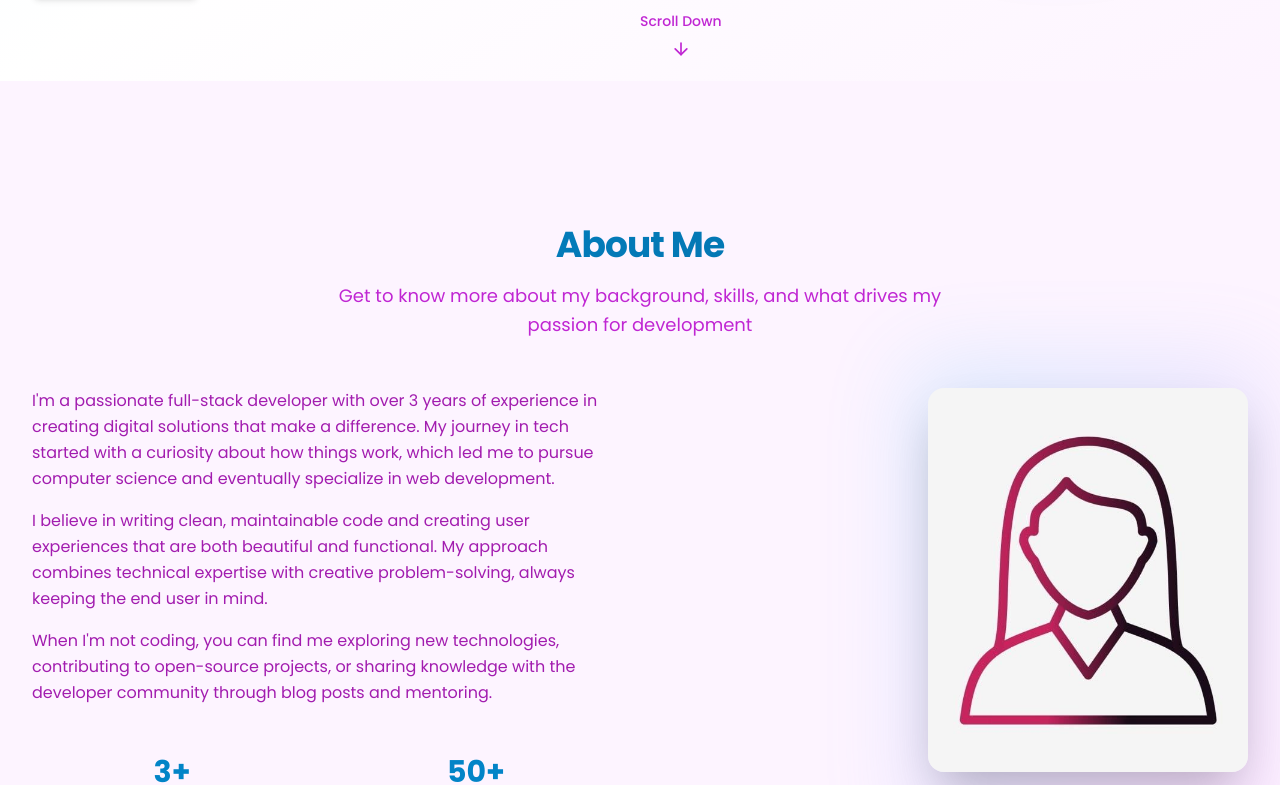
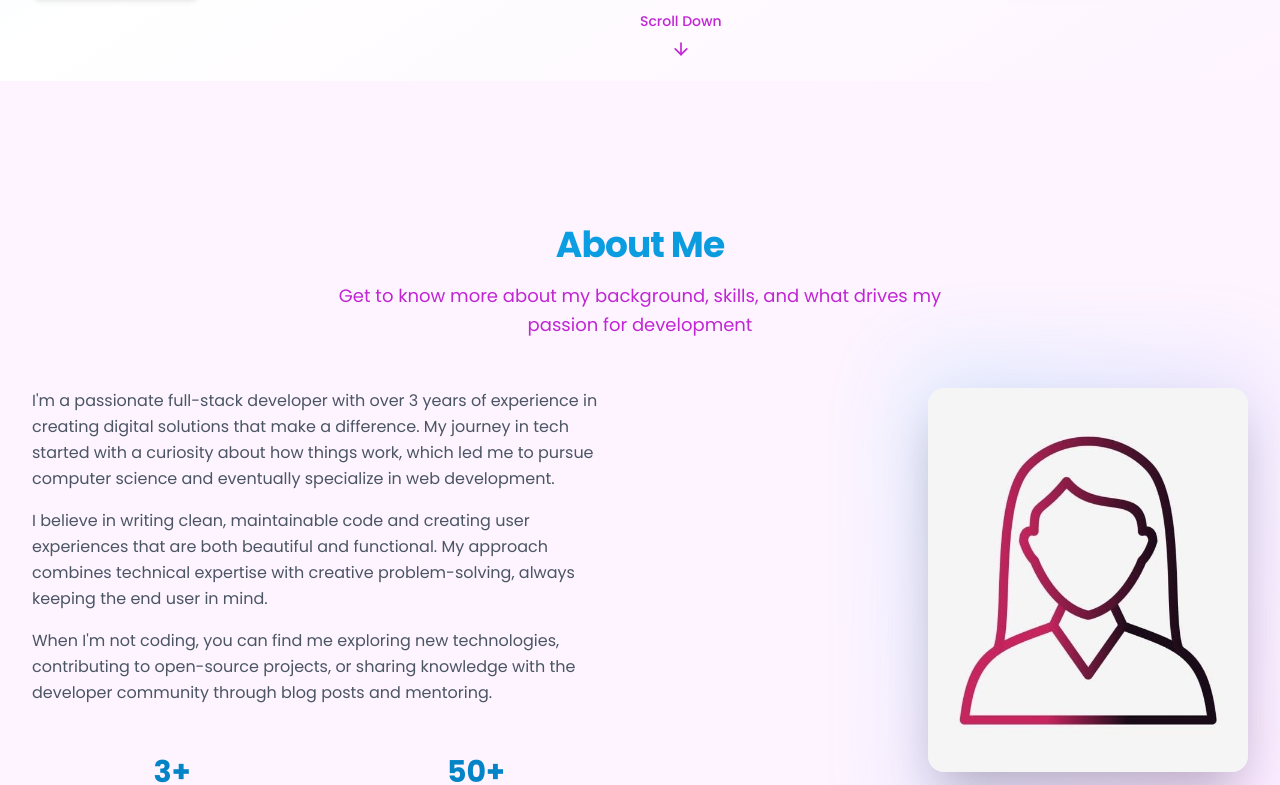
Before and after one commit to 24164369/ra, a React (Vite) app: page / in a window 1280 px wide. Shown: the part 719-1504 px from the top of the page. Built offline with nearby package versions, Linux system fonts and the light colour scheme.

Commit message:
Update index.css

```diff
--- a/src/index.css
+++ b/src/index.css
@@ -6,27 +6,64 @@
 @tailwind components;
 @tailwind utilities;
 
-/* CSS Variables for consistent theming */
+/* CSS Variables - White Based Theme */
 :root {
   --font-primary-ltr: 'Poppins', system-ui, sans-serif;
   --font-primary-rtl: 'Almarai', 'Segoe UI', 'Tahoma', 'Arial Unicode MS', system-ui, sans-serif;
   --font-mono: 'JetBrains Mono', monospace;
-  --color-primary: #3b82f6;
-  --color-primary-dark: #1e40af;
-  --color-secondary: #4b5563;
-  --color-secondary-light: #f3f4f6;
-  --border-radius: 0.5rem;
-  --transition: all 0.3s cubic-bezier(0.4, 0, 0.2, 1);
-}
 
-/* Dark mode variables */
-@media (prefers-color-scheme: dark) {
-  :root {
-    --color-primary: #60a5fa;
-    --color-primary-dark: #2563eb;
-    --color-secondary: #e5e7eb;
-    --color-secondary-light: #374151;
-  }
+  /* White Based Color Palette */
+  --color-white: #ffffff;
+  --color-gray-50: #f9fafb;
+  --color-gray-100: #f3f4f6;
+  --color-gray-200: #e5e7eb;
+  --color-gray-300: #d1d5db;
+  --color-gray-400: #9ca3af;
+  --color-gray-500: #6b7280;
+  --color-gray-600: #4b5563;
+  --color-gray-700: #374151;
+  --color-gray-800: #1f2937;
+  --color-gray-900: #111827;
+
+  /* Accent Colors */
+  --color-accent: #0ea5e9;
+  --color-accent-light: #38bdf8;
+  --color-accent-dark: #0284c7;
+  --color-accent-bg: #f0f9ff;
+
+  /* Success Colors */
+  --color-success: #10b981;
+  --color-success-light: #34d399;
+  --color-success-bg: #ecfdf5;
+
+  /* Warning Colors */
+  --color-warning: #f59e0b;
+  --color-warning-light: #fbbf24;
+  --color-warning-bg: #fffbeb;
+
+  /* Error Colors */
+  --color-error: #ef4444;
+  --color-error-light: #f87171;
+  --color-error-bg: #fef2f2;
+
+  /* Shadows */
+  --shadow-sm: 0 1px 2px 0 rgba(0, 0, 0, 0.05);
+  --shadow: 0 1px 3px 0 rgba(0, 0, 0, 0.1), 0 1px 2px 0 rgba(0, 0, 0, 0.06);
+  --shadow-md: 0 4px 6px -1px rgba(0, 0, 0, 0.1), 0 2px 4px -1px rgba(0, 0, 0, 0.06);
+  --shadow-lg: 0 10px 15px -3px rgba(0, 0, 0, 0.1), 0 4px 6px -2px rgba(0, 0, 0, 0.05);
+  --shadow-xl: 0 20px 25px -5px rgba(0, 0, 0, 0.1), 0 10px 10px -5px rgba(0, 0, 0, 0.04);
+
+  /* Border Radius */
+  --radius-sm: 0.25rem;
+  --radius: 0.375rem;
+  --radius-md: 0.5rem;
+  --radius-lg: 0.75rem;
+  --radius-xl: 1rem;
+
+  /* Transitions */
+  --transition-fast: 150ms cubic-bezier(0.4, 0, 0.2, 1);
+  --transition: 300ms cubic-bezier(0.4, 0, 0.2, 1);
+  --transition-slow: 500ms cubic-bezier(0.4, 0, 0.2, 1);
 }
 
 @layer base {
@@ -44,18 +81,26 @@
   }
 
   body {
-    @apply bg-white text-secondary-900 transition-colors duration-300;
+    background-color: var(--color-white);
+    color: var(--color-gray-700);
     font-weight: 400;
     line-height: 1.6;
+    transition: color var(--transition);
   }
 
+  /* Typography */
   h1, h2, h3, h4, h5, h6 {
     font-weight: 600;
     line-height: 1.3;
-    @apply text-secondary-900;
+    color: var(--color-gray-900);
   }
 
-  /* RTL specific adjustments */
+  p {
+    color: var(--color-gray-600);
+    margin-bottom: 1rem;
+  }
+
+  /* RTL Typography Adjustments */
   html[dir="rtl"] {
     h1, h2, h3, h4, h5, h6 {
       font-weight: 700;
@@ -72,23 +117,51 @@
     }
   }
 
-  /* Focus styles for accessibility */
-  a:focus, button:focus, input:focus, textarea:focus, select:focus {
-    @apply outline-none ring-2 ring-primary-500 ring-opacity-50;
+  /* Links */
+  a {
+    color: var(--color-accent);
+    text-decoration: none;
+    transition: color var(--transition-fast);
   }
 
-  /* Selection color */
-  ::selection {
-    @apply bg-primary-100 text-primary-900;
+  a:hover {
+    color: var(--color-accent-dark);
   }
 
-  /* Smooth transitions for interactive elements */
-  a, button, input, textarea, select {
-    @apply transition-colors duration-200;
+  /* Focus Styles */
+  :focus-visible {
+    outline: 2px solid var(--color-accent);
+    outline-offset: 2px;
+  }
+
+  /* Selection */
+  ::selection {
+    background-color: var(--color-accent-bg);
+    color: var(--color-accent-dark);
+  }
+
+  /* Scrollbar */
+  ::-webkit-scrollbar {
+    width: 8px;
+    height: 8px;
+  }
+
+  ::-webkit-scrollbar-track {
+    background: var(--color-gray-100);
+  }
+
+  ::-webkit-scrollbar-thumb {
+    background: var(--color-gray-300);
+    border-radius: var(--radius);
+  }
+
+  ::-webkit-scrollbar-thumb:hover {
+    background: var(--color-gray-400);
   }
 }
 
 @layer components {
+  /* Layout Components */
   .section-padding {
     @apply px-4 sm:px-6 lg:px-8 py-12 md:py-16 lg:py-20;
   }
@@ -97,159 +170,256 @@
     @apply max-w-7xl mx-auto;
   }
 
+  /* Text Components */
   .gradient-text {
-    @apply bg-gradient-to-r from-primary-600 to-primary-800 bg-clip-text text-transparent;
+    background: linear-gradient(135deg, var(--color-accent), var(--color-accent-dark));
+    -webkit-background-clip: text;
+    background-clip: text;
+    color: transparent;
     background-size: 200% auto;
-    transition: background-position 0.5s ease;
+    transition: background-position var(--transition-slow);
   }
 
   .gradient-text:hover {
     background-position: right center;
   }
 
+  /* Card Components */
   .card {
-    @apply bg-white rounded-lg shadow-md p-6 transition-all duration-300;
-    border-radius: var(--border-radius);
+    background-color: var(--color-white);
+    border: 1px solid var(--color-gray-200);
+    border-radius: var(--radius-lg);
+    padding: 1.5rem;
+    box-shadow: var(--shadow);
+    transition: all var(--transition);
   }
 
-  .card-shadow {
-    @apply shadow-lg shadow-secondary-200/50;
+  .card:hover {
+    box-shadow: var(--shadow-lg);
+    transform: translateY(-2px);
   }
 
-  .hover-lift {
-    @apply transition-transform duration-300 hover:-translate-y-1;
+  .card-header {
+    border-bottom: 1px solid var(--color-gray-100);
+    padding-bottom: 1rem;
+    margin-bottom: 1rem;
   }
 
+  .card-title {
+    font-size: 1.25rem;
+    font-weight: 600;
+    color: var(--color-gray-900);
+  }
+
+  /* Button Components */
   .btn {
-    @apply inline-flex items-center justify-center px-4 py-2 border border-transparent text-sm font-medium rounded-md shadow-sm focus:outline-none focus:ring-2 focus:ring-offset-2;
-    border-radius: var(--border-radius);
-    transition: var(--transition);
+    display: inline-flex;
+    align-items: center;
+    justify-content: center;
+    padding: 0.5rem 1rem;
+    font-size: 0.875rem;
+    font-weight: 500;
+    border-radius: var(--radius-md);
+    border: 1px solid transparent;
+    cursor: pointer;
+    transition: all var(--transition-fast);
+    text-decoration: none;
   }
 
   .btn-primary {
-    @apply btn bg-primary-600 text-white hover:bg-primary-700 focus:ring-primary-500;
+    background-color: var(--color-accent);
+    color: var(--color-white);
+    border-color: var(--color-accent);
+  }
+
+  .btn-primary:hover {
+    background-color: var(--color-accent-dark);
+    border-color: var(--color-accent-dark);
+    transform: translateY(-1px);
+    box-shadow: var(--shadow-md);
   }
 
   .btn-secondary {
-    @apply btn bg-secondary-200 text-secondary-800 hover:bg-secondary-300 focus:ring-secondary-500;
+    background-color: var(--color-white);
+    color: var(--color-gray-700);
+    border-color: var(--color-gray-300);
   }
 
-  .input-field {
-    @apply w-full px-3 py-2 border border-secondary-300 rounded-md shadow-sm focus:outline-none focus:ring-primary-500 focus:border-primary-500;
-    border-radius: var(--border-radius);
-    transition: var(--transition);
+  .btn-secondary:hover {
+    background-color: var(--color-gray-50);
+    border-color: var(--color-gray-400);
   }
 
-  /* Animation classes */
+  .btn-ghost {
+    background-color: transparent;
+    color: var(--color-gray-600);
+    border-color: transparent;
+  }
+
+  .btn-ghost:hover {
+    background-color: var(--color-gray-100);
+    color: var(--color-gray-900);
+  }
+
+  /* Input Components */
+  .input {
+    width: 100%;
+    padding: 0.5rem 0.75rem;
+    font-size: 0.875rem;
+    background-color: var(--color-white);
+    border: 1px solid var(--color-gray-300);
+    border-radius: var(--radius-md);
+    color: var(--color-gray-900);
+    transition: all var(--transition-fast);
+  }
+
+  .input:focus {
+    outline: none;
+    border-color: var(--color-accent);
+    box-shadow: 0 0 0 3px rgba(14, 165, 233, 0.1);
+  }
+
+  .input::placeholder {
+    color: var(--color-gray-400);
+  }
+
+  /* Badge Components */
+  .badge {
+    display: inline-flex;
+    align-items: center;
+    padding: 0.25rem 0.5rem;
+    font-size: 0.75rem;
+    font-weight: 500;
+    border-radius: var(--radius);
+    background-color: var(--color-gray-100);
+    color: var(--color-gray-700);
+  }
+
+  .badge-accent {
+    background-color: var(--color-accent-bg);
+    color: var(--color-accent-dark);
+  }
+
+  .badge-success {
+    background-color: var(--color-success-bg);
+    color: var(--color-success);
+  }
+
+  .badge-warning {
+    background-color: var(--color-warning-bg);
+    color: var(--color-warning);
+  }
+
+  .badge-error {
+    background-color: var(--color-error-bg);
+    color: var(--color-error);
+  }
+
+  /* Animation Classes */
+  .hover-lift {
+    transition: transform var(--transition);
+  }
+
+  .hover-lift:hover {
+    transform: translateY(-4px);
+  }
+
   .fade-in {
-    animation: fadeIn 0.5s ease-in-out;
+    animation: fadeIn var(--transition-slow) ease-out;
   }
 
   .slide-up {
-    animation: slideUp 0.5s ease-out;
-  }
-
-  .pulse-slow {
-    animation: pulse 3s infinite;
+    animation: slideUp var(--transition) ease-out;
   }
 }
 
 @layer utilities {
-  .text-balance {
-    text-wrap: balance;
-  }
+  /* Background Utilities */
+  .bg-white { background-color: var(--color-white); }
+  .bg-gray-50 { background-color: var(--color-gray-50); }
+  .bg-gray-100 { background-color: var(--color-gray-100); }
+  .bg-accent { background-color: var(--color-accent); }
+  .bg-accent-bg { background-color: var(--color-accent-bg); }
 
-  .text-gradient {
-    background: linear-gradient(to right, var(--color-primary), var(--color-primary-dark));
-    -webkit-background-clip: text;
-    background-clip: text;
-    color: transparent;
-  }
+  /* Text Color Utilities */
+  .text-white { color: var(--color-white); }
+  .text-gray-500 { color: var(--color-gray-500); }
+  .text-gray-600 { color: var(--color-gray-600); }
+  .text-gray-700 { color: var(--color-gray-700); }
+  .text-gray-800 { color: var(--color-gray-800); }
+  .text-gray-900 { color: var(--color-gray-900); }
+  .text-accent { color: var(--color-accent); }
 
-  .shadow-glow {
-    box-shadow: 0 0 20px rgba(59, 130, 246, 0.3);
-  }
+  /* Border Utilities */
+  .border-gray-200 { border-color: var(--color-gray-200); }
+  .border-gray-300 { border-color: var(--color-gray-300); }
+  .border-accent { border-color: var(--color-accent); }
 
-  .transition-all {
-    transition: var(--transition);
-  }
+  /* Shadow Utilities */
+  .shadow-sm { box-shadow: var(--shadow-sm); }
+  .shadow { box-shadow: var(--shadow); }
+  .shadow-md { box-shadow: var(--shadow-md); }
+  .shadow-lg { box-shadow: var(--shadow-lg); }
+  .shadow-xl { box-shadow: var(--shadow-xl); }
 
-  /* Responsive text sizes */
-  .responsive-text-xs {
-    @apply text-xs sm:text-sm;
-  }
+  /* Text Utilities */
+  .text-balance { text-wrap: balance; }
 
-  .responsive-text-sm {
-    @apply text-sm sm:text-base;
-  }
-
-  .responsive-text-base {
-    @apply text-base sm:text-lg;
-  }
-
-  .responsive-text-lg {
-    @apply text-lg sm:text-xl lg:text-2xl;
-  }
-
-  .responsive-text-xl {
-    @apply text-xl sm:text-2xl lg:text-3xl;
-  }
-
-  .responsive-text-2xl {
-    @apply text-2xl sm:text-3xl lg:text-4xl;
-  }
-
-  .responsive-text-3xl {
-    @apply text-3xl sm:text-4xl lg:text-5xl;
-  }
-
-  .responsive-text-4xl {
-    @apply text-4xl sm:text-5xl lg:text-6xl;
-  }
+  /* Responsive Text */
+  .text-responsive-xs { @apply text-xs sm:text-sm; }
+  .text-responsive-sm { @apply text-sm sm:text-base; }
+  .text-responsive-base { @apply text-base sm:text-lg; }
+  .text-responsive-lg { @apply text-lg sm:text-xl lg:text-2xl; }
+  .text-responsive-xl { @apply text-xl sm:text-2xl lg:text-3xl; }
+  .text-responsive-2xl { @apply text-2xl sm:text-3xl lg:text-4xl; }
+  .text-responsive-3xl { @apply text-3xl sm:text-4xl lg:text-5xl; }
 }
 
-/* Keyframe animations */
+/* Keyframe Animations */
 @keyframes fadeIn {
   from { opacity: 0; }
   to { opacity: 1; }
 }
 
 @keyframes slideUp {
-  from { transform: translateY(20px); opacity: 0; }
-  to { transform: translateY(0); opacity: 1; }
+  from {
+    opacity: 0;
+    transform: translateY(20px);
+  }
+  to {
+    opacity: 1;
+    transform: translateY(0);
+  }
 }
 
-@keyframes pulse {
-  0%, 100% { opacity: 1; }
-  50% { opacity: 0.7; }
+/* Dark Mode Support */
+@media (prefers-color-scheme: dark) {
+  :root {
+    --color-white: #111827;
+    --color-gray-50: #1f2937;
+    --color-gray-100: #374151;
+    --color-gray-200: #4b5563;
+    --color-gray-300: #6b7280;
+    --color-gray-400: #9ca3af;
+    --color-gray-500: #d1d5db;
+    --color-gray-600: #e5e7eb;
+    --color-gray-700: #f3f4f6;
+    --color-gray-800: #f9fafb;
+    --color-gray-900: #ffffff;
+  }
 }
 
-/* Print styles */
+/* Print Styles */
 @media print {
-  .no-print {
-    display: none !important;
-  }
+  .no-print { display: none !important; }
 
   body {
-    @apply text-black bg-white;
+    background: white !important;
+    color: black !important;
   }
 
   .card {
-    @apply shadow-none border border-secondary-200;
+    box-shadow: none !important;
+    border: 1px solid #ccc !important;
   }
 }
-
-/* Dark mode support */
-@media (prefers-color-scheme: dark) {
-  body {
-    @apply bg-gray-900 text-gray-100;
-  }
-
-  .card {
-    @apply bg-gray-800 text-gray-100;
-  }
-
-  .input-field {
-    @apply bg-gray-700 border-gray-600 text-gray-100;
-  }
-}
```
